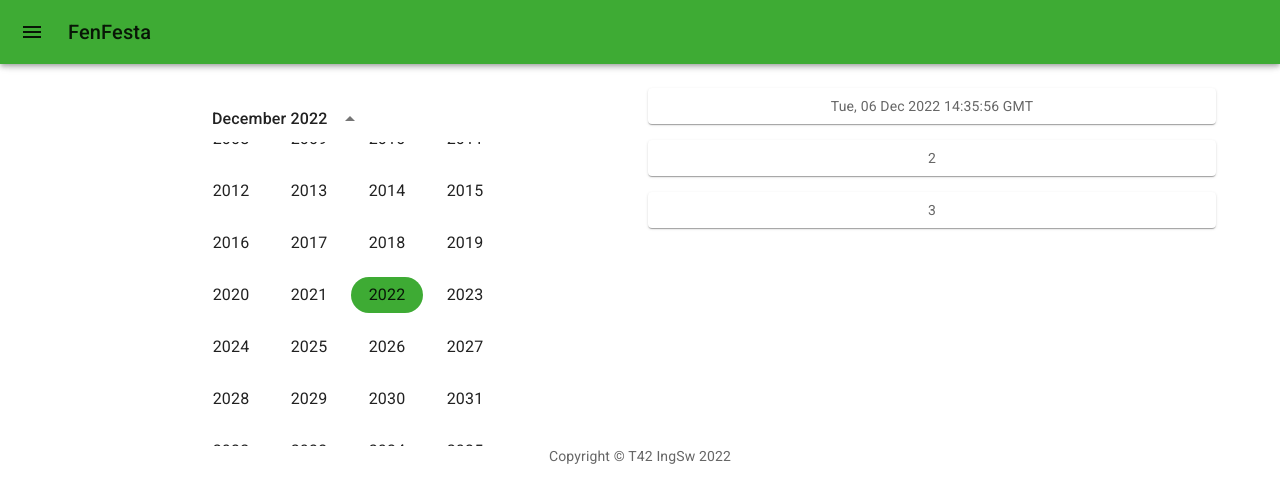
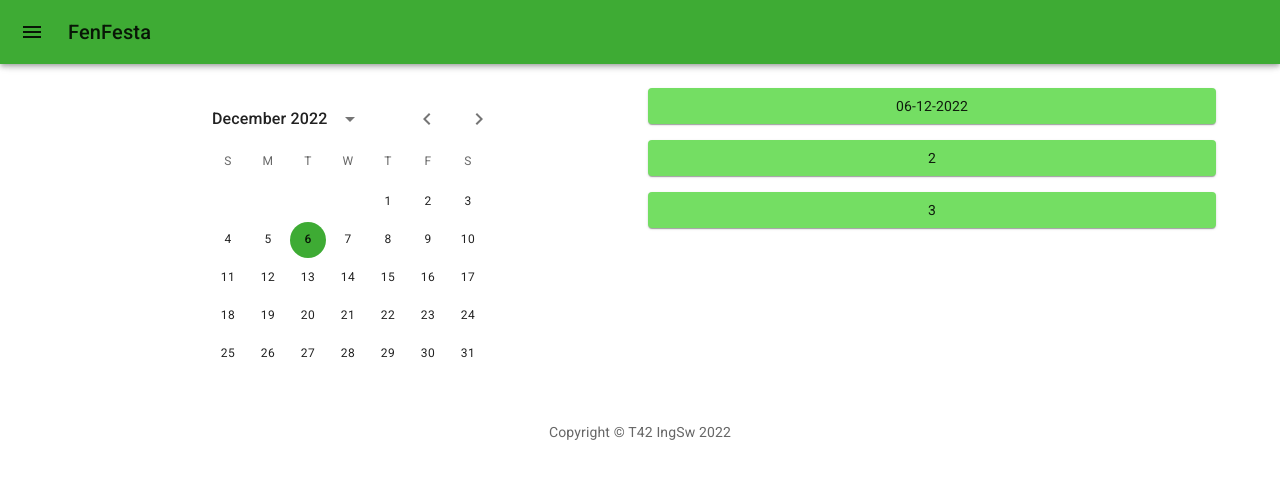
Before and after one commit to T42CaCaGhi-Project/Front-End, a React (Create React App) app: page / in a window 1280 px wide. Shown: the top 502 px of the page. Built offline with nearby package versions, Linux system fonts and the light colour scheme.

Commit message:
Sviluppo Frontend

```diff
--- a/src/components/Event.tsx
+++ b/src/components/Event.tsx
@@ -2,10 +2,11 @@ import { Paper } from "@mui/material";
 import { styled } from "@mui/material/styles";
 
 const Event = styled(Paper)(({ theme }) => ({
-  backgroundColor: theme.palette.mode === "dark" ? "#1A2027" : "#fff",
+  backgroundColor:
+    theme.palette.mode === "dark" ? "#1A2027" : theme.palette.secondary.main,
   ...theme.typography.body2,
   padding: theme.spacing(1),
   textAlign: "center",
-  color: theme.palette.text.secondary,
+  color: theme.palette.text.primary,
 }));
 export default Event;
--- /dev/null
+++ b/src/components/EventList.tsx
@@ -0,0 +1,25 @@
+import { Dayjs } from "dayjs";
+import React, { useState } from "react";
+import Event from "./Event";
+
+//Qui bisogna fare la query e prendere i dati del json
+
+const EventList = (props: { date: Dayjs }) => {
+  const { date } = props;
+  const [noData, setNoData] = useState<boolean>(false);
+
+  if (noData) {
+    return (
+      <p>{"Non ci sono eventi per il giorno: " + date.format("DD-MM-YYYY")}</p>
+    );
+  }
+
+  return (
+    <>
+      <Event>{date.format("DD-MM-YYYY")}</Event>
+      <Event>2</Event>
+      <Event>3</Event>
+    </>
+  );
+};
+export default EventList;
--- a/src/components/PageSelector.tsx
+++ b/src/components/PageSelector.tsx
@@ -2,7 +2,7 @@ import { Stack, Typography, Unstable_Grid2 as Grid2 } from "@mui/material";
 import { Container } from "@mui/system";
 import dayjs, { Dayjs } from "dayjs";
 import React, { useState } from "react";
-import Event from "./Event";
+import EventList from "./EventList";
 import ViewCalendario from "./ViewCalendario";
 
 const PageSelector = (props: { selection: string }) => {
@@ -21,9 +21,7 @@ const PageSelector = (props: { selection: string }) => {
               </Grid2>
               <Grid2 xs={6}>
                 <Stack spacing={2}>
-                  <Event>{date.toString()}</Event>
-                  <Event>2</Event>
-                  <Event>3</Event>
+                  <EventList date={date} />
                 </Stack>
               </Grid2>
             </Grid2>
--- a/src/components/ViewCalendario.tsx
+++ b/src/components/ViewCalendario.tsx
@@ -10,7 +10,7 @@ const ViewCalendario = (props: { date: Dayjs | null; setDate: any }) => {
     <LocalizationProvider dateAdapter={AdapterDayjs}>
       <StaticDatePicker
         displayStaticWrapperAs="desktop"
-        openTo="year"
+        openTo="day"
         value={date}
         onChange={(newDate) => {
           setDate(newDate);
```
